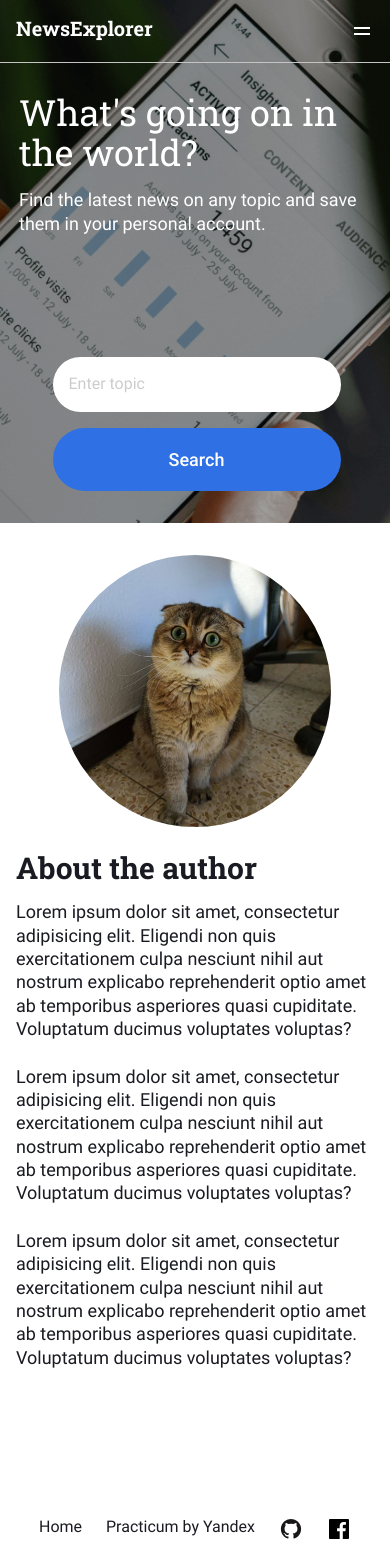
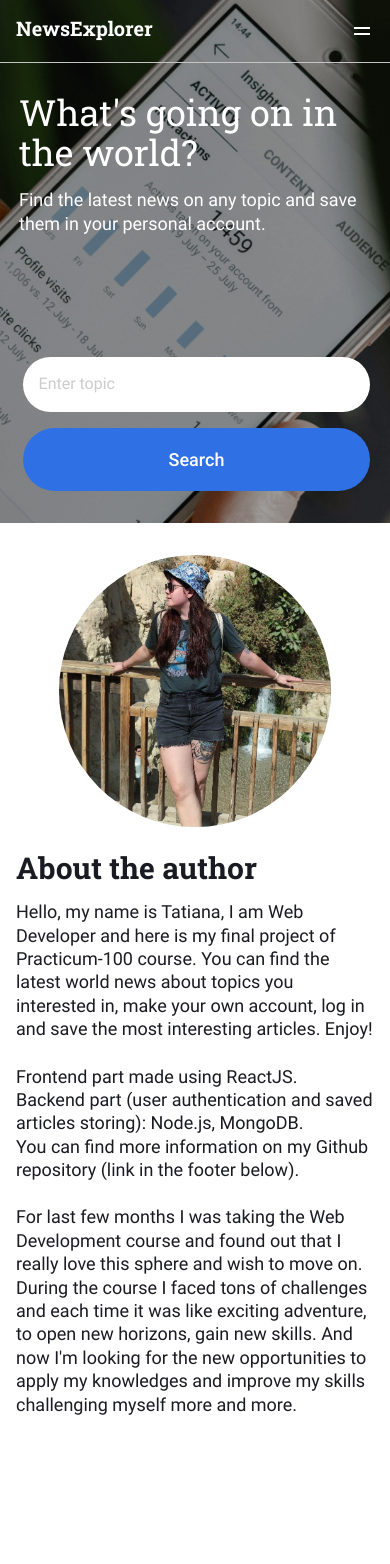
Before and after one commit to TatianaBialik/news-explorer-frontend, a React (Create React App) app: page / in a window 390 px wide. Shown: the top 1564 px of the page. Built offline with nearby package versions, Linux system fonts and the light colour scheme.

Commit message:
fix: minor issues fix, about the author text

```diff
--- a/package.json
+++ b/package.json
@@ -17,7 +17,8 @@
     "start": "react-scripts start",
     "build": "react-scripts build",
     "test": "react-scripts test",
-    "eject": "react-scripts eject"
+    "eject": "react-scripts eject",
+    "deploy": "npm run build && scp -r ./build/* bialik.tat@my-news-explorer.students.nomoredomainssbs.ru:/home/bialik.tat/news-explorer-frontend"
   },
   "eslintConfig": {
     "extends": [
--- a/src/components/About/About.js
+++ b/src/components/About/About.js
@@ -1,5 +1,5 @@
 import './About.css';
-import photo from '../../images/photo.jpg'
+import photo from '../../images/photo.png';
 
 function About() {
   return (
@@ -11,16 +11,19 @@ function About() {
         <h2 className="about__title">About the author</h2>
         <div className="about__info">
           <p className="about__paragraph">
-            Lorem ipsum dolor sit amet, consectetur adipisicing elit. Eligendi non quis exercitationem culpa nesciunt
-            nihil aut nostrum explicabo reprehenderit optio amet ab temporibus asperiores quasi cupiditate. Voluptatum ducimus voluptates voluptas?
+            Hello, my name is Tatiana, I am Web Developer and here is my final project of Practicum-100 course.
+            You can find the latest world news about topics you interested in, make your own account, log in and save the most interesting articles.
+            Enjoy!
           </p>
           <p className="about__paragraph">
-            Lorem ipsum dolor sit amet, consectetur adipisicing elit. Eligendi non quis exercitationem culpa nesciunt
-            nihil aut nostrum explicabo reprehenderit optio amet ab temporibus asperiores quasi cupiditate. Voluptatum ducimus voluptates voluptas?
+            Frontend part made using ReactJS.<br />
+            Backend part (user authentication and saved articles storing): Node.js, MongoDB.<br />
+            You can find more information on my Github repository (link in the footer below).
           </p>
           <p className="about__paragraph">
-            Lorem ipsum dolor sit amet, consectetur adipisicing elit. Eligendi non quis exercitationem culpa nesciunt
-            nihil aut nostrum explicabo reprehenderit optio amet ab temporibus asperiores quasi cupiditate. Voluptatum ducimus voluptates voluptas?
+            For last few months I was taking the Web Development course and found out that I really love this sphere and wish to move on.
+            During the course I faced tons of challenges and each time it was like exciting adventure, to open new horizons, gain new skills.
+            And now I'm looking for the new opportunities to apply my knowledges and improve my skills challenging myself more and more.
           </p>
         </div>
       </div>
--- a/src/components/App/App.js
+++ b/src/components/App/App.js
@@ -47,7 +47,6 @@ function App() {
             setIsLoggedIn(true);
           } else {
             localStorage.removeItem('jwt')
-            console.log(res);
           }
         })
         .catch((err) => console.log(err));
@@ -57,7 +56,7 @@ function App() {
   /////////////////////////////////////////////
   /* LOADING SAVED NEWS FOR AUTHORIZED USER */
   useEffect(() => {
-    if (token) {
+    if (isLoggedIn) {
       mainApi
         .getArticles(token)
         .then((res) => {
@@ -65,7 +64,7 @@ function App() {
             setCurrentUser((currentUser) => ({ ...currentUser, savedArticles: res }));
         })
     }
-  }, [token, isLoggedIn]);
+  }, [isLoggedIn]);
 
   //////////////////////////////////////
   /* SET SHOW MORE BUTTON VISIBILITY */
@@ -92,7 +91,7 @@ function App() {
     setIsSuccessPopupOpen(false);
   }
 
-  ///////////////////////////////////////////////////////////
+  ////////////////////////////////////////////
   /* AUTHORIZATION: REGISTER, LOGIN/LOGOUT */
   function handleRegister({ email, password, name }) {
     mainApi
@@ -130,7 +129,7 @@ function App() {
 
   function handleLogout() {
     setIsLoggedIn(false);
-    setCurrentUser('');
+    setCurrentUser({});
     localStorage.removeItem('jwt');
     setToken('');
     setIsLoginPopupOpen(true);
--- a/src/components/Footer/Footer.js
+++ b/src/components/Footer/Footer.js
@@ -20,7 +20,7 @@ function Footer() {
         </div>
         <div className="footer__external-resources">
           <a
-            href="https://github.com/TatianaBialik"
+            href="https://github.com/TatianaBialik/news-explorer-frontend"
             className="footer__github"
             target='_blank'
             rel="noopener noreferrer">
--- a/src/components/Navigation/Navigation.js
+++ b/src/components/Navigation/Navigation.js
@@ -35,15 +35,17 @@ function Navigation({
 
           <div className="navigation__links_active">
             <NavLink to='/' className='navigation__link'>Home</NavLink>
-            <NavLink to='/saved-news' className='navigation__link'>Saved articles</NavLink>
 
             {isLoggedIn ? (
+              <>
+                <NavLink to='/saved-news' className='navigation__link'>Saved articles</NavLink>
                 <button
                   className={`navigation__header-button navigation__header-button_function_logout`}
                   onClick={onLogout}>
                   {currentUser.name}
                   <img src={logout_white} alt='Exit icon' />
                 </button>
+              </>
             ) : (
               <button
                 type='button'
--- a/src/components/SavedCardsList/SavedCardsList.js
+++ b/src/components/SavedCardsList/SavedCardsList.js
@@ -8,7 +8,10 @@ function SavedCardsList({ onDelete }) {
     <section className="cardlist">
       <ul className="cardlist__list">
         {currentUser.savedArticles && currentUser.savedArticles.map((article, i) => (
-          <Card card={article} key={article._id} onDelete={onDelete} />
+          <Card
+            card={article}
+            key={article._id}
+            onDelete={onDelete} />
         ))}
       </ul>
     </section>
--- a/src/components/SavedNewsHeader/SavedNewsHeader.js
+++ b/src/components/SavedNewsHeader/SavedNewsHeader.js
@@ -70,7 +70,7 @@ function SavedNewsHeader({ onLogout }) {
 
       <div className="saved-header__info">
         <p className="saved-header__subtitle">Saved articles</p>
-        <h2 className="saved-header__title">{currentUser.name}, you have {currentUser.savedArticles && currentUser.savedArticles.length} saved articles</h2>
+        <h2 className="saved-header__title">{currentUser.name}, you have {currentUser.savedArticles.length} saved articles</h2>
         {currentUser.savedArticles.length > 0 && (
           <p className="saved-header__keywords-block">
             By keywords:{' '}
--- a/src/components/SearchForm/SearchForm.css
+++ b/src/components/SearchForm/SearchForm.css
@@ -54,7 +54,7 @@
 
 @media screen and (max-width: 500px) {
   .search-form {
-    width: 288px;
+    width: 98%;
     flex-direction: column;
     align-items: center;
     margin: 122px auto 0;
@@ -74,9 +74,3 @@
     padding: 16px auto;
   }
 }
-
-@media screen and (max-width: 319px) {
-  .search-form {
-    max-width: 95%;
-  }
-}
--- a/src/utils/constants.js
+++ b/src/utils/constants.js
@@ -1,4 +1,5 @@
 export const MAIN_URL = 'https://api.my-news-explorer.students.nomoredomainssbs.ru';
-export const NEWS_API_URL = 'https://newsapi.org/v2/everything';
+// export const NEWS_API_URL = 'https://newsapi.org/v2/everything';
+export const NEWS_API_URL = 'https://nomoreparties.co/news/v2/everything';
 export const NEWS_API_KEY = 'cefa662db40643ef9e3a46af0ea8326a';
 export const ADDED_CARDS = 3;
```
Also changed, not shown: src/images/photo.png (added). Lines whose indentation alone changed are shown as unchanged.
